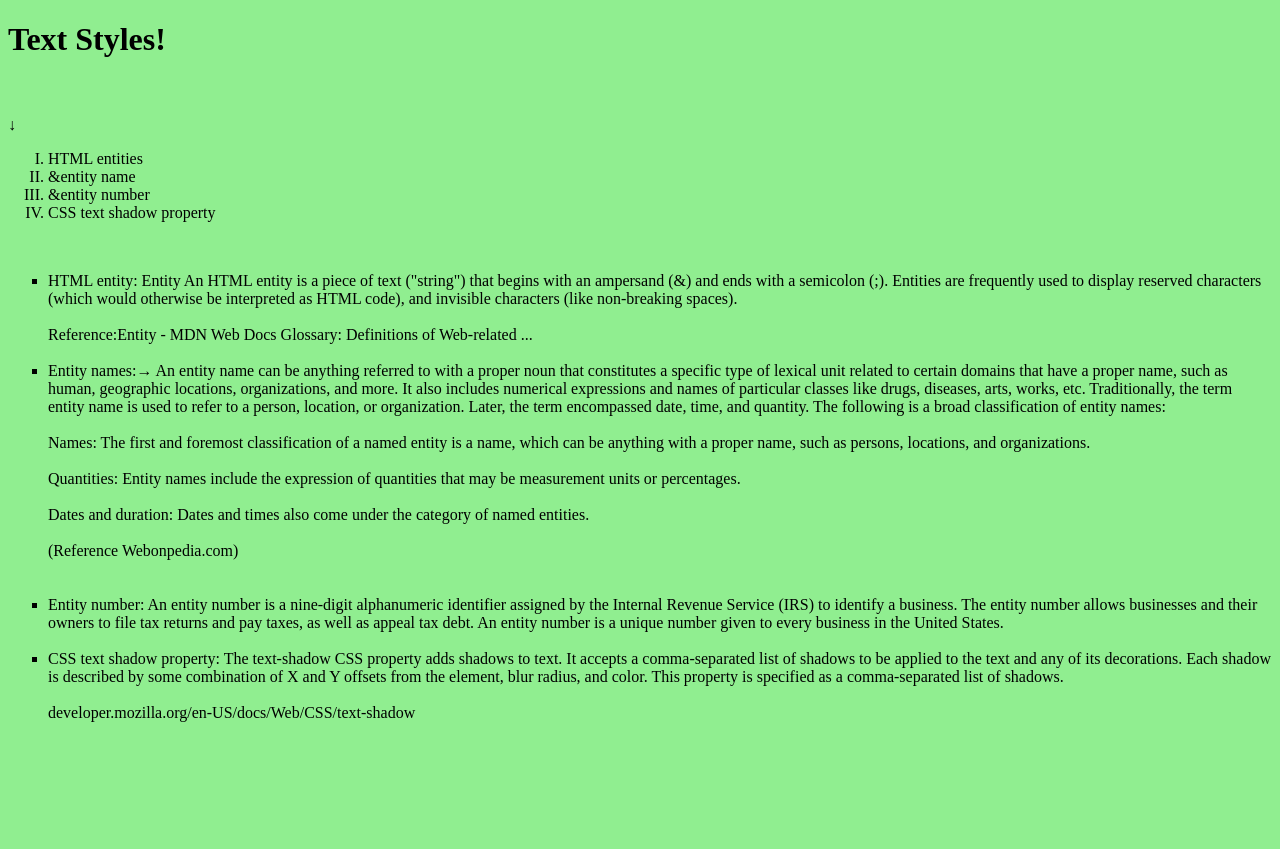
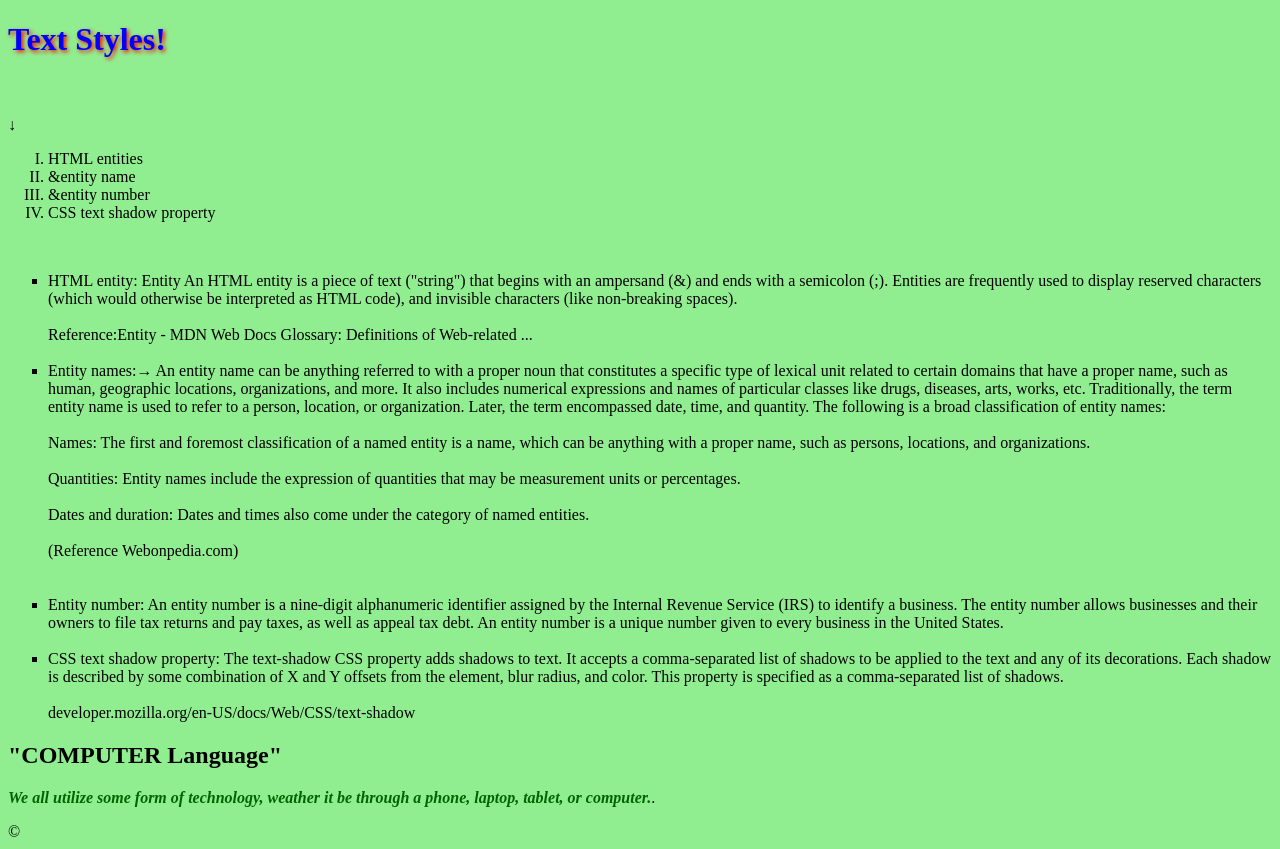
Before and after one commit to JoeGedeon/Html-projects, a plain HTML site: page assignment folder/“Basic_HTML_and_CSS.html/Basic_HTML_5.html in a window 1280 px wide. Before the commit the page ends 800 px from the top, so only its background shows below. Drawn offline with Linux system fonts and the light colour scheme.

Commit message:
add copyrights symbol, fix bugs.

```diff
--- a/assignment folder/“Basic_HTML_and_CSS.html/Basic_HTML_5.html
+++ b/assignment folder/“Basic_HTML_and_CSS.html/Basic_HTML_5.html
@@ -5,12 +5,13 @@
    body {
      background: lightgreen;
        }
-
+  </style>
   <em><!-- shadow #03 --></em>
 
     <style>
   h1 {
-      text-shadow: 2px 2px 5px red;
+      color:blue;
+      text-shadow: 2px 2px 4px red;
      }
      ul {
     list-style-type: square;
@@ -73,7 +74,14 @@ Dates and duration: Dates and times also come under the category of named entiti
 developer.mozilla.org/en-US/docs/Web/CSS/text-shadow</li>
 </ul></p>
 
+    <!-- section is about computer language -->
+   <section>
+   <h2>"COMPUTER Language"</h2>
+   <p><span style="color:darkgreen; font-style:italic; font-weight: bold">We all utilize some form of technology, weather it be through a phone, laptop, tablet, or computer.</span>.</p>
+   </section>
+
 
 
   </body>
 </html>
+   &copy;
```
